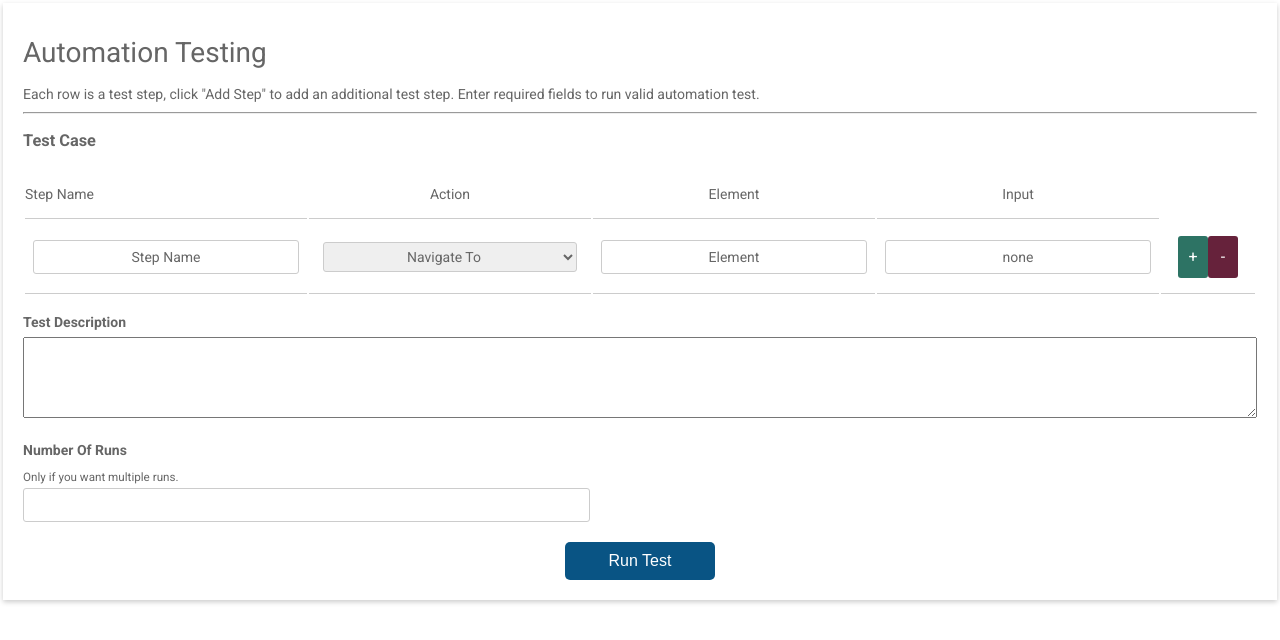
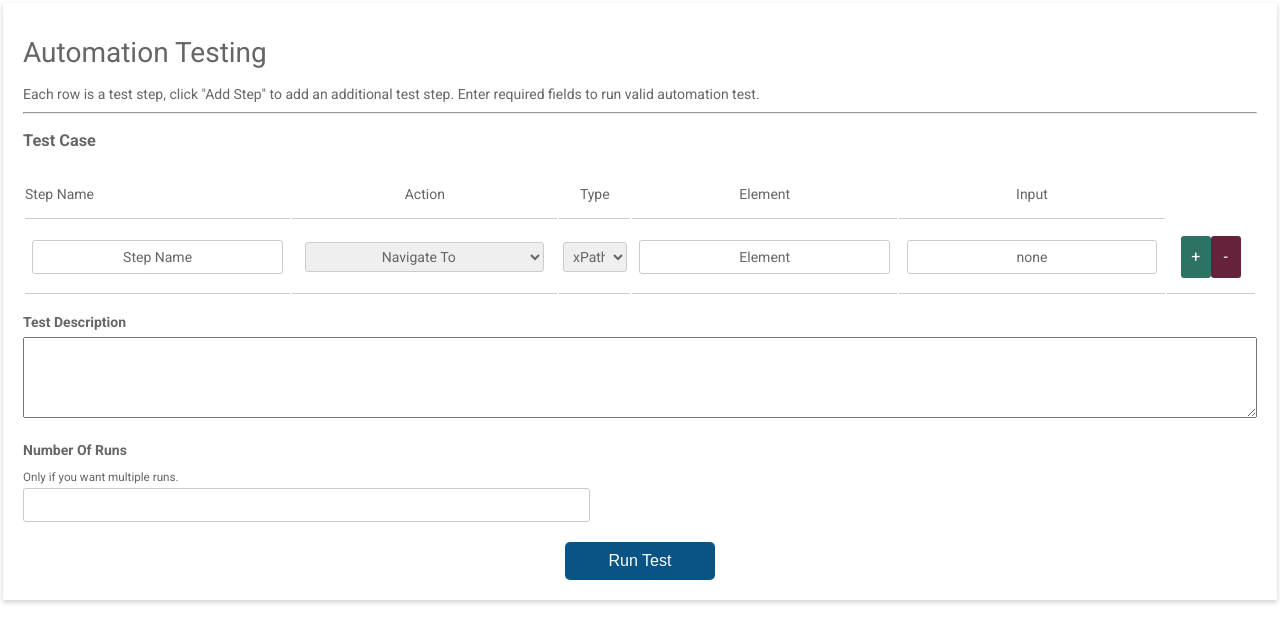
Before and after one commit to AuzHoward/automation_ui, a Flask app: template flask_app/flaskbot/templates/template.html in a window 1280 px wide. Shown: the top 640 px of the page. Run offline with Flask 2, Linux system fonts and the light colour scheme; the template is opened without the code that fills it, so the values that code supplies are empty.

Commit message:
Added css selector type column

```diff
--- a/flask_app/flaskbot/templates/template.html
+++ b/flask_app/flaskbot/templates/template.html
@@ -73,6 +73,10 @@
       width: 90%;
       text-align: center;
       }
+      .sel-col{
+      width: 4%;
+      text-align: center;
+      }
       .but-col{
       width: 5%;
       text-align: center;
@@ -145,10 +149,10 @@
       stepName.setAttribute("value", "Step Name" + " " + currentIndex);
 
       var linksBox = document.createElement("select");
-      var actionOpt1 = document.createElement("option")
-      var actionOpt2 = document.createElement("option")
-      var actionOpt3 = document.createElement("option")
-      var actionOpt4 = document.createElement("option")
+      var actionOpt1 = document.createElement("option");
+      var actionOpt2 = document.createElement("option");
+      var actionOpt3 = document.createElement("option");
+      var actionOpt4 = document.createElement("option");
       linksBox.setAttribute("name", "action" + currentIndex);
       linksBox.setAttribute("class", "in-col");
       linksBox.setAttribute("value", "Navigate To");
@@ -156,6 +160,17 @@
       actionOpt2.setAttribute("value", 0);
       actionOpt3.setAttribute("value", 0);
       actionOpt4.setAttribute("value", 0);
+
+      var selectorType = document.createElement("select");
+      var typeOpt1 = document.createElement("option");
+      var typeOpt2 = document.createElement("option");
+      var typeOpt3 = document.createElement("option");
+      selectorType.setAttribute("name", "sel-type" + currentIndex);
+      selectorType.setAttribute("class", "in-col");
+      selectorType.setAttribute("value", "type");
+      typeOpt1.setAttribute("value", 0);
+      typeOpt2.setAttribute("value", 0);
+      typeOpt3.setAttribute("value", 0);
 
       var keywordsBox = document.createElement("input");  //class="in-col" type="input" value="Element" name="element"
       keywordsBox.setAttribute("name", "element" + currentIndex);
@@ -193,6 +208,17 @@
       linksBox.appendChild(actionOpt4);
       currentCell.appendChild(linksBox);
 
+
+      currentCell = currentRow.insertCell(-1);
+      currentCell.style.width = '100px';
+      typeOpt1.appendChild(document.createTextNode( "xPath" ));
+      typeOpt2.appendChild(document.createTextNode( "CSS" ));
+      typeOpt3.appendChild(document.createTextNode( "HTML" ));
+      selectorType.appendChild(typeOpt1);
+      selectorType.appendChild(typeOpt2);
+      selectorType.appendChild(typeOpt3);
+      currentCell.appendChild(selectorType);
+
       currentCell = currentRow.insertCell(-1);
       currentCell.appendChild(keywordsBox);
 
@@ -200,6 +226,7 @@
       currentCell.appendChild(violationsBox);
 
       currentCell = currentRow.insertCell(-1);
+      currentCell.style.width = '100px';
       currentCell.appendChild(addRowBox);
       currentCell.appendChild(deleteRowBox);
 
@@ -219,6 +246,7 @@
           <tr>
             <th class="first-col">Step Name</th>
             <th>Action</th>
+            <th class="sel-col">Type</th>
             <th>Element</th>
             <th>Input</th>
           </tr>
@@ -229,7 +257,12 @@
                   <option value="Click">Click</option>
                   <option value="Insert">Insert</option>
                   <option value="Find">Find</option>
-                </select>
+                </select></td>
+            <td class="sel-col"><select class="in-col" name="selectorType">
+                  <option value="xPath">xPath</option>
+                  <option value="CSS">CSS</option>
+                  <option value="HTML">HTML</option>
+                </select></td>
             <td><input class="in-col" type="input" value="Element" name="element" /></td>
             <td><input class="in-col" type="input" value="none" name="input" /></td>
             <td class="but-col"><input class="add-button" type="button" onclick="addField();" href="/" value="+"/><input class="delete-button" type="button" onclick="removeField();" href="/" value="-"/></td>
```
